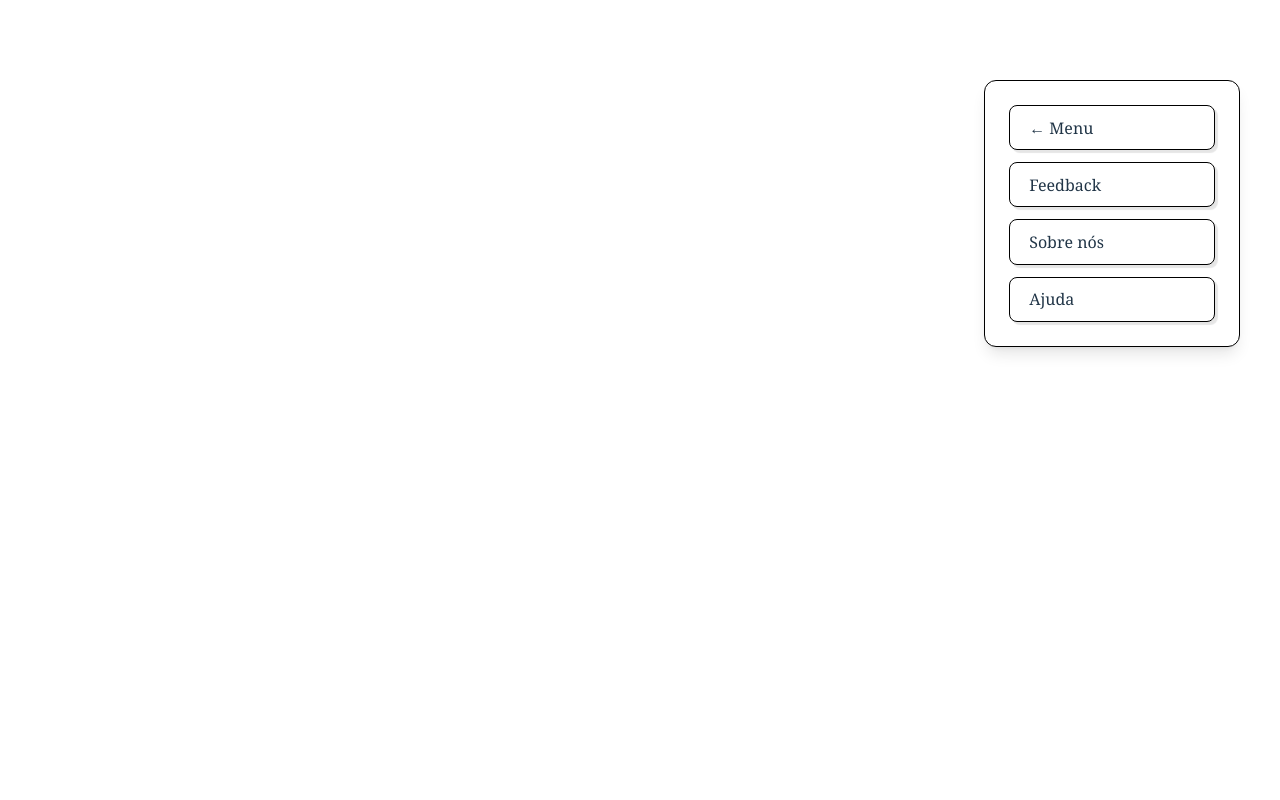
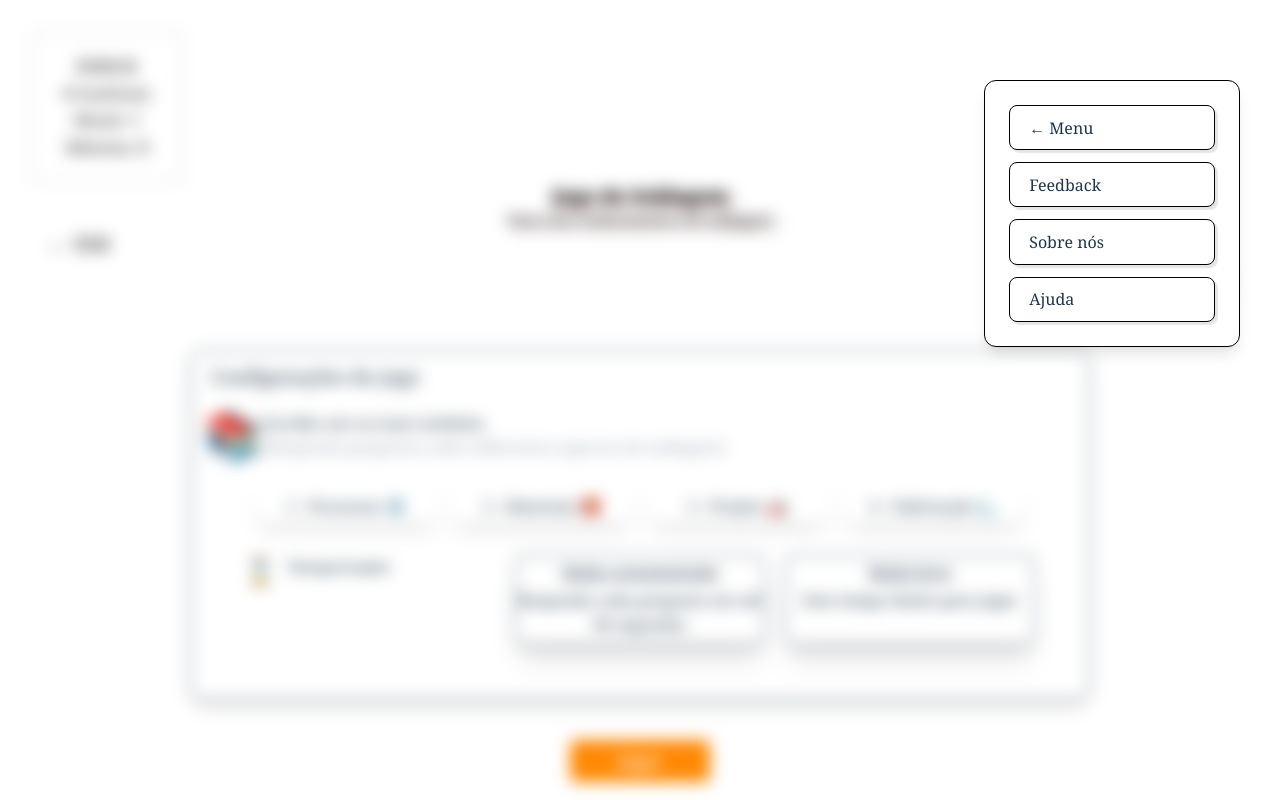
Before and after one commit to Costantin7/WeldingGame, a React (Vite) app in the folder Frontend/: page /config_convidado in a window 1280 px wide. Both pictures are taken after a click on the button "≡ Menu". Shown: the top 800 px of the page. Built offline with nearby package versions, Linux system fonts and the light colour scheme; grey boxes are pictures that could not be loaded.

Commit message:
botao menu funcional

```diff
--- a/Frontend/src/components/config convidado/Configjogo.jsx
+++ b/Frontend/src/components/config convidado/Configjogo.jsx
@@ -1,43 +1,41 @@
 import React from "react";
-import { BrowserRouter, Routes, Route, Link } from 'react-router-dom';
+import { BrowserRouter, Routes, Route, Link } from "react-router-dom";
 import Gametype from "./Gametypes";
 import Gamemodes from "./Gamemodes";
 
-
-function Configjogo(props){
-  return(
+function Configjogo(props) {
+  return (
     <div className="w-[900px] h-[350px] bg-white-500 rounded-xl shadow-lg border space-y-3 !">
-
       <div className=" gap-4 margin-3">
-
-        <p className="font-serif font bold text-xl text-left ml-5 mt-3">Configurações do jogo</p>
+        <p className="font-serif font bold text-xl text-left ml-5 mt-3">
+          Configurações do jogo
+        </p>
 
         <div className="flex mt-5">
           <p className="text-5xl  ml-3">📚</p>
           <div>
             <p className="font-serif text-left">Escolha um ou mais módulos</p>
-            <p className=" font-serif text-gray-400">(Responda perguntas sobre diferentes aspectos de soldagem)</p>
+            <p className=" font-serif text-gray-400">
+              (Responda perguntas sobre diferentes aspectos de soldagem)
+            </p>
+          </div>
         </div>
       </div>
 
-      </div>
-
-
       <div className="flex items-center flex-col space-y-3">
-
         <div className="flex gap-4 mx-auto my-3">
           <Gametype texto={" 1 - Processos ⚙️"} define={props.func1} />
           <Gametype texto={" 2 - Materiais 🧱"} define={props.func2} />
-      <Gametype texto={" 3 - Projeto ‍🏭"} define={props.func3}/>
-      <Gametype texto={" 4 - Fabricação 📐"} define={props.func4}/>
+          <Gametype texto={" 3 - Projeto ‍🏭"} define={props.func3} />
+          <Gametype texto={" 4 - Fabricação 📐"} define={props.func4} />
         </div>
-      <div className="flex gap-5 mx-auto my-5">
-
+        <div className="flex gap-5 mx-auto my-5 ">
+          <div className="flex flex-col">
             <div className="w-[250px] h-[90px] flex gap-3">
               <p className="text-2xl"> ⌛ </p>
-      <p >Temporizador</p>
+              <p>Temporizador</p>
             </div>
-
+          </div>
           <Gamemodes
             texto={" Modo cronometrado"}
             legenda={"Responda cada pergunta em até 60 segundos"}
@@ -47,11 +45,10 @@ function Configjogo(props){
             texto={" Modo livre"}
             legenda={"Sem tempo limite para jogar"}
           />
-
         </div>
       </div>
     </div>
-  )
+  );
 }
 
 export default Configjogo;
--- a/Frontend/src/components/config convidado/Gamemodes.jsx
+++ b/Frontend/src/components/config convidado/Gamemodes.jsx
@@ -1,25 +1,24 @@
 import React, { useState } from "react";
 
+function Gamemodes(props) {
+  const [ativo, setAtivo] = useState(true);
+  const butt = () => {
+    setAtivo(!ativo);
+  };
 
-function Gamemodes(props){
-    const [ativo,setAtivo]=useState(true)
-    const butt=()=>{setAtivo(!ativo)}
+  return (
+    <div
+      className={
+        ativo
+          ? " border w-[250px] h-[90px] border !bg-white rounded-md shadow-xl"
+          : "w-[250px] h-[90px] border !bg-gray-300 rounded-md shadow-xl border "
+      }
+      onClick={butt}
+    >
+      <p className="underline font-serif mt-1">{props.texto}</p>
 
-    return(
-        <button
-            className=
-            {
-                ativo?" border w-[250px] h-[90px] border !bg-white rounded-md shadow-xl":
-                "w-[250px] h-[90px] border !bg-gray-300 rounded-md shadow-xl border "
-            }
-            onClick={butt}
-        >
-
-        <p className="underline font-serif">{props.texto}</p>
-
-        <p className="font-serif">{props.legenda}</p>
-
-        </button>
-    );
+      <p className="font-serif mt-1">{props.legenda}</p>
+    </div>
+  );
 }
 export default Gamemodes;
--- a/Frontend/src/components/home/Botaoidioma.jsx
+++ b/Frontend/src/components/home/Botaoidioma.jsx
@@ -23,7 +23,7 @@ function BotaoIdioma(props) {
               className="w-10"
               src="https://upload.wikimedia.org/wikipedia/commons/thumb/0/05/Flag_of_Brazil.svg/500px-Flag_of_Brazil.svg.png"
             />
-            <p>Portugues </p>
+            <p>Português </p>
             <p> ▼</p>
           </div>
         )}
@@ -34,7 +34,7 @@ function BotaoIdioma(props) {
               className="w-10"
               src="https://upload.wikimedia.org/wikipedia/commons/thumb/a/a4/Flag_of_the_United_States.svg/960px-Flag_of_the_United_States.svg.png"
             />
-            <p>English </p>
+            <p>English</p>
             <p> ▼ </p>
           </div>
         )}
--- a/Frontend/src/components/home/Botaomenu.jsx
+++ b/Frontend/src/components/home/Botaomenu.jsx
@@ -16,7 +16,7 @@ function Botaomenu() {
         </div>
       ) : (
         <div>
-          <div className="fixed inset-0 backdrop-blur-sm z-40 !bg-white"></div>
+          <div className="fixed inset-0 backdrop-blur-sm z-40 "></div>
 
           <div className="fixed top-20 right-10 z-50 bg-white border border-black rounded-xl shadow-lg p-6 space-y-3 w-64 font-serif">
             <button
--- a/Frontend/src/paginas/homeP.jsx
+++ b/Frontend/src/paginas/homeP.jsx
@@ -7,7 +7,7 @@ import BotaoLogin from "../components/home/BotaoLogin";
 import BotaoIdioma from "../components/home/Botaoidioma";
 import Linha from "../components/home/LinhaHorizontal";
 import Configjogo from "../components/config convidado/Configjogo";
-import Botaomenu from "../components/home/BotaoMenu";
+import Botaomenu from "../components/home/Botaomenu";
 import { useEffect } from "react";
 
 function Home_P(props) {
@@ -50,8 +50,9 @@ function Home_P(props) {
       </div>
 
       <Linha />
+      <p className="text-left font-serif ml-2 mt-2">Idealizadores</p>
 
-      <footer className="flex gap-45 !mt-10">
+      <footer className="flex gap-45 !mt-5">
         <Empresas
           site="https://laprosolda.com"
           imagem="./src/img/lapro.png"
```
Lines whose indentation alone changed are shown as unchanged.
